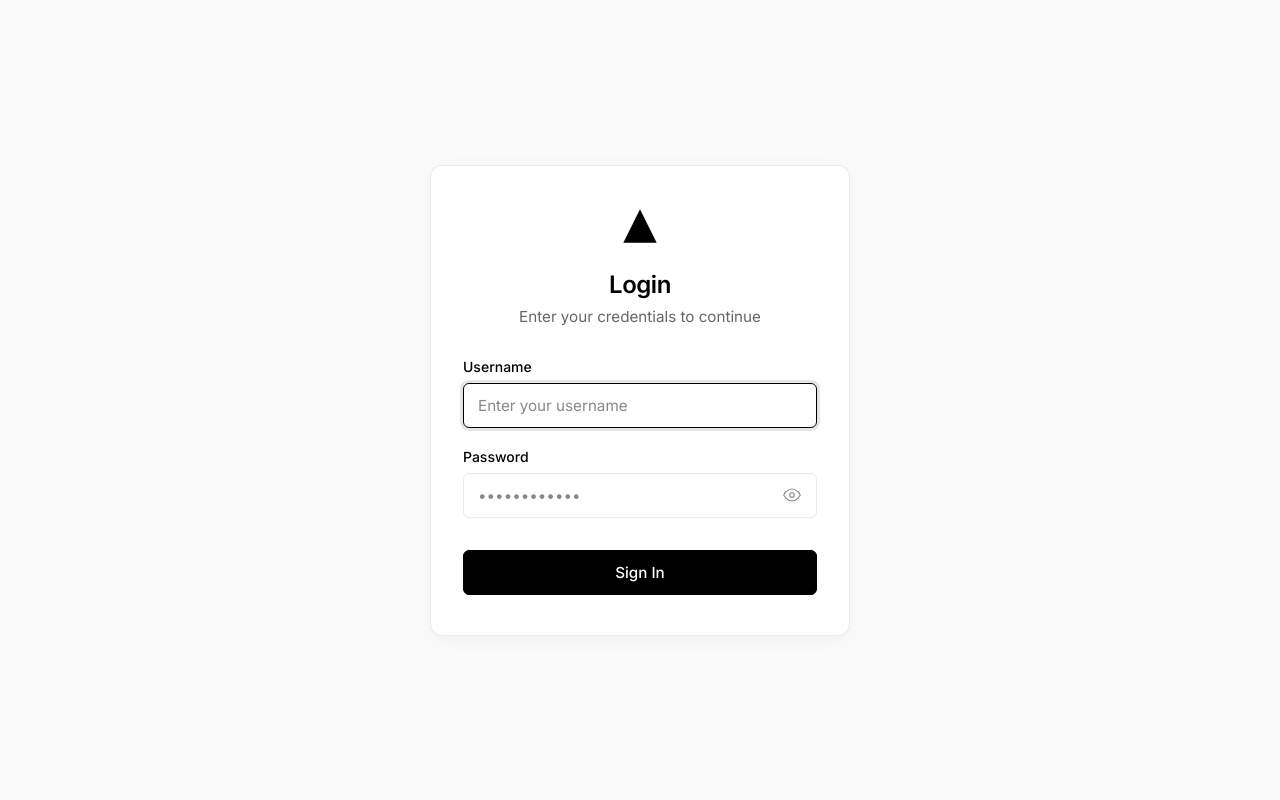
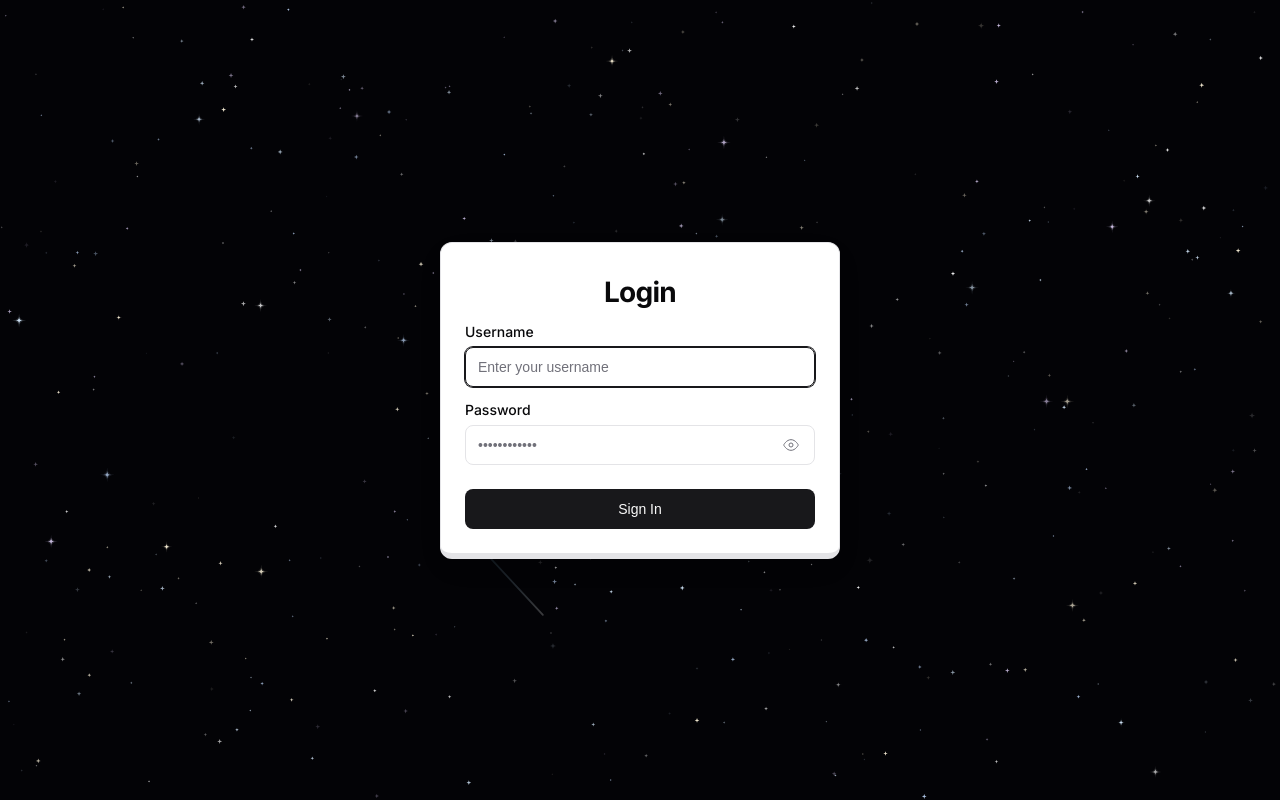
Before and after one commit to Mukesh-13/fun, a Next.js app: page /login in a window 1280 px wide. Built offline with nearby package versions, Linux system fonts and the light colour scheme.

Commit message:
Update login and dashboard styling to clean 3D shadcn-like design

```diff
--- a/src/app/login/login.css
+++ b/src/app/login/login.css
@@ -1,49 +1,45 @@
 /* ============================================================
-   Premium SaaS Login Theme (Vercel / Cloudflare Style)
+   Shadcn UI Inspired Card Theme
    ============================================================ */
 
 :root {
-  --bg-body: #fafafa;
-  --bg-card: #ffffff;
-  --border-subtle: #eaeaea;
-  --border-hover: #999;
-  --border-focus: #000;
-  --text-primary: #000;
-  --text-secondary: #666;
-  --text-muted: #888;
-  --danger-bg: #fff0f0;
+  --background: #ffffff;
+  --foreground: #09090b;
+  --card: #ffffff;
+  --card-foreground: #09090b;
+  --border: #e4e4e7;
+  --input: #e4e4e7;
+  --primary: #18181b;
+  --primary-foreground: #fafafa;
+  --muted: #f4f4f5;
+  --muted-foreground: #71717a;
+  --ring: #18181b;
+  --radius: 0.5rem;
+  --font-sans: 'Inter', -apple-system, BlinkMacSystemFont, 'Segoe UI', Roboto, sans-serif;
+
+  --danger-bg: #fef2f2;
   --danger-border: #fca5a5;
-  --danger-color: #e00;
-  --success-color: #0070f3;
-  --font-sans: 'Inter', -apple-system, BlinkMacSystemFont, 'Segoe UI', Roboto, sans-serif;
-  --radius-lg: 12px;
-  --radius-md: 6px;
-  --radius-sm: 4px;
-  --shadow-card: 0px 4px 24px rgba(0, 0, 0, 0.04), 0px 1px 2px rgba(0, 0, 0, 0.02);
-  --ring-focus: rgba(0, 0, 0, 0.1);
-  --btn-bg: #000;
-  --btn-text: #fff;
-  --btn-hover: #333;
+  --danger-color: #ef4444;
+  --bg-space: #030306;
 }
 
 @media (prefers-color-scheme: dark) {
   :root {
-    --bg-body: #000000;
-    --bg-card: #0a0a0a;
-    --border-subtle: #333333;
-    --border-hover: #555555;
-    --border-focus: #ffffff;
-    --text-primary: #ffffff;
-    --text-secondary: #a0a0a0;
-    --text-muted: #666666;
-    --danger-bg: rgba(255, 0, 0, 0.1);
-    --danger-border: #ff3333;
-    --danger-color: #ff4444;
-    --shadow-card: 0 0 0 1px #333, 0 8px 30px rgba(0, 0, 0, 0.5);
-    --ring-focus: rgba(255, 255, 255, 0.2);
-    --btn-bg: #ffffff;
-    --btn-text: #000000;
-    --btn-hover: #e0e0e0;
+    --background: #09090b;
+    --foreground: #fafafa;
+    --card: #09090b;
+    --card-foreground: #fafafa;
+    --border: #27272a;
+    --input: #27272a;
+    --primary: #fafafa;
+    --primary-foreground: #18181b;
+    --muted: #27272a;
+    --muted-foreground: #a1a1aa;
+    --ring: #d4d4d8;
+
+    --danger-bg: rgba(239, 68, 68, 0.1);
+    --danger-border: #7f1d1d;
+    --danger-color: #f87171;
   }
 }
 
@@ -55,8 +51,8 @@
 
 body {
   font-family: var(--font-sans);
-  background-color: var(--bg-body);
-  color: var(--text-primary);
+  background-color: var(--bg-space);
+  color: var(--foreground);
   min-height: 100vh;
   display: flex;
   align-items: center;
@@ -64,64 +60,80 @@ body {
   padding: 24px;
 }
 
+#starfieldCanvas {
+  position: fixed;
+  top: 0;
+  left: 0;
+  width: 100vw;
+  height: 100vh;
+  z-index: 0;
+  pointer-events: none;
+  display: block;
+}
+
 .auth-wrapper {
+  position: relative;
+  z-index: 10;
   width: 100%;
-  max-width: 420px;
+  max-width: 400px;
   margin: auto;
   display: flex;
   flex-direction: column;
-  align-items: center;
 }
 
 .auth-card {
   width: 100%;
-  background: var(--bg-card);
-  border: 1px solid var(--border-subtle);
-  border-radius: var(--radius-lg);
-  padding: 40px 32px;
-  box-shadow: var(--shadow-card);
+  background: var(--card);
+  color: var(--card-foreground);
+  border: 1px solid var(--border);
+  border-bottom-width: 6px;
+  border-radius: calc(var(--radius) + 4px);
+  box-shadow: 0 10px 30px -10px rgba(0, 0, 0, 0.2);
+  padding: 0;
+  display: flex;
+  flex-direction: column;
+  transition: transform 0.2s ease, box-shadow 0.2s ease;
+}
+
+.auth-card:hover {
+  transform: translateY(-2px);
+  box-shadow: 0 15px 35px -10px rgba(0, 0, 0, 0.3);
+}
+
+@media (prefers-color-scheme: dark) {
+  .auth-card {
+    border-bottom-width: 4px;
+    box-shadow: 0 10px 30px -10px rgba(0, 0, 0, 0.5);
+  }
+  .auth-card:hover {
+    box-shadow: 0 15px 35px -10px rgba(0, 0, 0, 0.7);
+  }
 }
 
 .auth-header {
+  display: flex;
+  flex-direction: column;
+  padding: 32px 24px 16px 24px;
   text-align: center;
-  margin-bottom: 32px;
-}
-
-.brand-icon {
-  margin: 0 auto 24px;
-  display: flex;
-  justify-content: center;
-}
-
-/* Vercel-like triangle or nice simple logo */
-.brand-icon svg {
-  width: 40px;
-  height: 40px;
-  color: var(--text-primary);
+  align-items: center;
 }
 
 .auth-header h1 {
-  font-size: 1.5rem;
-  font-weight: 600;
-  letter-spacing: -0.02em;
-  color: var(--text-primary);
-  margin-bottom: 8px;
-}
-
-.auth-header p {
-  font-size: 0.95rem;
-  color: var(--text-secondary);
+  font-size: 28px;
+  font-weight: 700;
+  letter-spacing: -0.025em;
+  margin: 0;
 }
 
 .alert-banner {
   display: flex;
   align-items: flex-start;
-  gap: 10px;
-  padding: 14px;
-  border-radius: var(--radius-md);
-  font-size: 0.875rem;
-  margin-bottom: 24px;
-  border: 1px solid var(--border-subtle);
+  gap: 12px;
+  padding: 12px 16px;
+  border-radius: var(--radius);
+  font-size: 14px;
+  margin: 0 24px 24px 24px;
+  border: 1px solid var(--border);
 }
 
 .alert-banner.error {
@@ -130,10 +142,38 @@ body {
   color: var(--danger-color);
 }
 
+.alert-banner.warning {
+  background: #fffbeb;
+  border-color: #fcd34d;
+  color: #d97706;
+}
+
+@media (prefers-color-scheme: dark) {
+  .alert-banner.warning {
+    background: rgba(245, 158, 11, 0.1);
+    border-color: #92400e;
+    color: #fbbf24;
+  }
+}
+
+.alert-banner.success {
+  background: #f0fdf4;
+  border-color: #bbf7d0;
+  color: #16a34a;
+}
+
+@media (prefers-color-scheme: dark) {
+  .alert-banner.success {
+    background: rgba(34, 197, 94, 0.1);
+    border-color: #14532d;
+    color: #4ade80;
+  }
+}
+
 .alert-icon {
-  width: 18px;
-  height: 18px;
-  margin-top: 1px;
+  width: 16px;
+  height: 16px;
+  margin-top: 2px;
   flex-shrink: 0;
 }
 
@@ -147,20 +187,28 @@ body {
   font-weight: 600;
   display: inline-block;
   padding: 2px 4px;
-  background: rgba(0, 0, 0, 0.05);
+  background: var(--muted);
   border-radius: 4px;
 }
 
+form {
+  padding: 0 24px 24px 24px;
+  display: flex;
+  flex-direction: column;
+  gap: 16px;
+}
+
 .form-group {
-  margin-bottom: 20px;
+  display: flex;
+  flex-direction: column;
+  gap: 8px;
 }
 
 .form-label {
-  display: block;
-  font-size: 0.875rem;
+  font-size: 14px;
   font-weight: 500;
-  color: var(--text-primary);
-  margin-bottom: 8px;
+  line-height: 1;
+  color: var(--foreground);
 }
 
 .input-container {
@@ -170,29 +218,31 @@ body {
 }
 
 .form-input {
+  display: flex;
+  height: 40px;
   width: 100%;
-  background: transparent;
-  border: 1px solid var(--border-subtle);
-  border-radius: var(--radius-md);
-  padding: 12px 14px;
-  font-size: 0.95rem;
-  color: var(--text-primary);
-  font-family: inherit;
+  border-radius: var(--radius);
+  border: 1px solid var(--input);
+  background-color: transparent;
+  padding: 8px 12px;
+  font-size: 14px;
+  color: var(--foreground);
   transition: border-color 0.15s ease, box-shadow 0.15s ease;
   outline: none;
 }
 
 .form-input::placeholder {
-  color: var(--text-muted);
-}
-
-.form-input:hover {
-  border-color: var(--border-hover);
+  color: var(--muted-foreground);
 }
 
 .form-input:focus {
-  border-color: var(--border-focus);
-  box-shadow: 0 0 0 3px var(--ring-focus);
+  border-color: var(--ring);
+  box-shadow: 0 0 0 1px var(--ring);
+}
+
+.form-input:disabled {
+  cursor: not-allowed;
+  opacity: 0.5;
 }
 
 .toggle-password {
@@ -200,57 +250,57 @@ body {
   right: 12px;
   background: transparent;
   border: none;
-  color: var(--text-muted);
+  color: var(--muted-foreground);
   cursor: pointer;
   padding: 4px;
   display: flex;
   align-items: center;
   justify-content: center;
-  border-radius: var(--radius-sm);
+  border-radius: 4px;
   transition: color 0.15s ease;
 }
 
 .toggle-password:hover {
-  color: var(--text-primary);
+  color: var(--foreground);
 }
 
 .toggle-password svg {
-  width: 18px;
-  height: 18px;
+  width: 16px;
+  height: 16px;
 }
 
 .btn-submit {
-  width: 100%;
-  background: var(--btn-bg);
-  color: var(--btn-text);
-  border: 1px solid var(--btn-bg);
-  border-radius: var(--radius-md);
-  padding: 12px 16px;
-  font-size: 0.95rem;
-  font-weight: 500;
-  font-family: inherit;
-  cursor: pointer;
-  display: flex;
+  display: inline-flex;
   align-items: center;
   justify-content: center;
+  border-radius: var(--radius);
+  font-size: 14px;
+  font-weight: 500;
+  height: 40px;
+  padding: 8px 16px;
+  width: 100%;
+  background-color: var(--primary);
+  color: var(--primary-foreground);
+  border: none;
+  cursor: pointer;
+  transition: background-color 0.15s ease;
+  margin-top: 8px;
   gap: 8px;
-  margin-top: 32px;
-  transition: background 0.15s ease;
 }
 
 .btn-submit:hover:not(:disabled) {
-  background: var(--btn-hover);
+  opacity: 0.9;
 }
 
 .btn-submit:disabled {
-  opacity: 0.6;
+  opacity: 0.5;
   cursor: not-allowed;
 }
 
 .spinner {
-  width: 18px;
-  height: 18px;
-  border: 2px solid var(--btn-text);
+  width: 16px;
+  height: 16px;
+  border: 2px solid var(--primary-foreground);
   border-top-color: transparent;
   border-radius: 50%;
   animation: spin 0.8s linear infinite;
@@ -264,9 +314,4 @@ body {
   body {
     padding: 16px;
   }
-
-  .auth-card {
-    padding: 32px 24px;
-    border-radius: 8px;
-  }
 }
--- a/src/app/login/page.tsx
+++ b/src/app/login/page.tsx
@@ -3,6 +3,7 @@
 import { useState, useEffect, useRef } from 'react';
 import { useRouter } from 'next/navigation';
 import { generateDeviceFingerprint } from '@/lib/fingerprint';
+import StarfieldBackground from '@/components/dashboard/StarfieldBackground';
 import './login.css';
 
 export default function LoginPage() {
@@ -129,16 +130,12 @@ export default function LoginPage() {
   };
 
   return (
-    <div className="auth-wrapper">
-      <main className="auth-card">
+    <>
+      <StarfieldBackground />
+      <div className="auth-wrapper">
+        <main className="auth-card">
         <header className="auth-header">
-          <div className="brand-icon">
-            <svg viewBox="0 0 24 24" fill="currentColor">
-              <path d="M12 2L2 22h20L12 2z"/>
-            </svg>
-          </div>
           <h1>Login</h1>
-          <p>Enter your credentials to continue</p>
         </header>
 
           {alertInfo && (
@@ -218,5 +215,6 @@ export default function LoginPage() {
         </form>
       </main>
     </div>
+    </>
   );
 }
```
Also changed, not shown: src/app/dashboard.css (+35 -43 lines).
